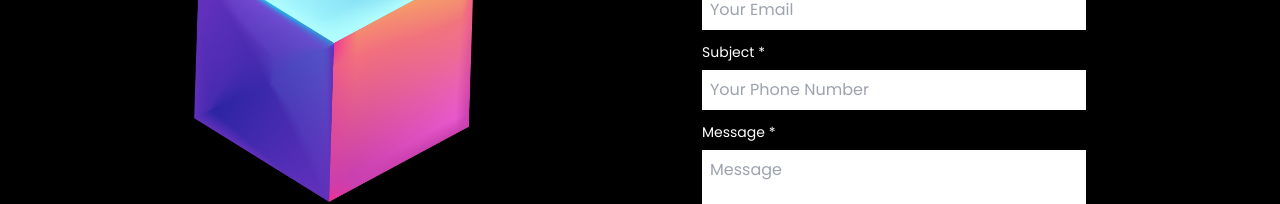
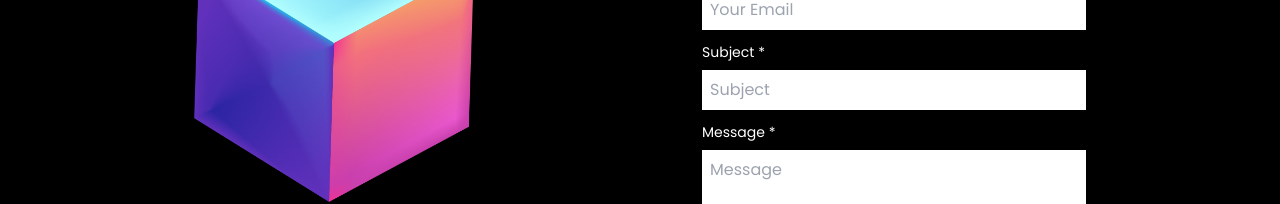
Before and after one commit to dhoniaridho/ahmadridhoni-v1, a Next.js app: page /contact in a window 1280 px wide. Shown: the part 366-570 px from the top of the page. Built offline with nearby package versions, Linux system fonts and the light colour scheme.

Commit message:
improve: typo contact

```diff
--- a/components/layouts/navigation.js
+++ b/components/layouts/navigation.js
@@ -39,7 +39,9 @@ export default function Navigation() {
         <nav>
             <div className="overflow-hidden bg-black px-5 text-white flex h-16 justify-between place-items-center z-40 sticky">
                 <div>
-                    <Logo />
+                    <Link href="/">
+                        <a><Logo /></a>
+                    </Link>
                 </div>
                 <div>
                     <button onClick={handleCollapse}>
--- a/pages/contact.js
+++ b/pages/contact.js
@@ -3,6 +3,7 @@ import { useForm } from "react-hook-form";
 import { FaFacebook, FaGithub, FaInstagram, FaLinkedin } from "react-icons/fa";
 import { HiMail } from "react-icons/hi";
 import MainLayout from "~/components/layouts/main-layout";
+import Alert from "~/components/ui/alert";
 import Cube from "../assets/images/cube.png";
 
 export default function Contact() {
@@ -80,7 +81,7 @@ export default function Contact() {
                                         {errors.email && <Alert>required</Alert>}
                                     </div>
                                     <div className="flex flex-col my-3">
-                                        <label className="text-sm mb-2" htmlFor="phone">
+                                        <label className="text-sm mb-2" htmlFor="Subject">
                                             Subject *
                                         </label>
                                         <input
@@ -88,8 +89,8 @@ export default function Contact() {
                                                 required: true,
                                             })}
                                             type="text"
-                                            id="phone"
-                                            placeholder="Your Phone Number"
+                                            id="Subject"
+                                            placeholder="Subject"
                                             className="py-2 text-black px-2 sm:w-96  focus:outline-none"
                                         />
                                         {errors.subject && <Alert>required</Alert>}
--- a/pages/index.js
+++ b/pages/index.js
@@ -178,7 +178,7 @@ export default function Home() {
                     {errors.email && <Alert>required</Alert>}
                   </div>
                   <div className="flex flex-col my-3">
-                    <label className="text-sm mb-2" htmlFor="phone">
+                    <label className="text-sm mb-2" htmlFor="subject">
                       Subject *
                     </label>
                     <input
@@ -186,8 +186,8 @@ export default function Home() {
                         required: true,
                       })}
                       type="text"
-                      id="phone"
-                      placeholder="Your Phone Number"
+                      id="subject"
+                      placeholder="Subject"
                       className="py-2 text-black px-2 sm:w-96  focus:outline-none"
                     />
                     {errors.subject && <Alert>required</Alert>}
```
